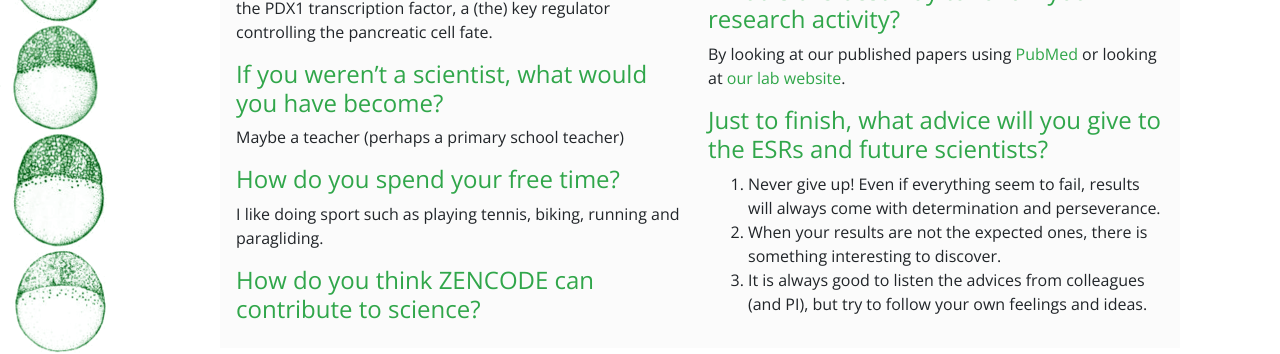
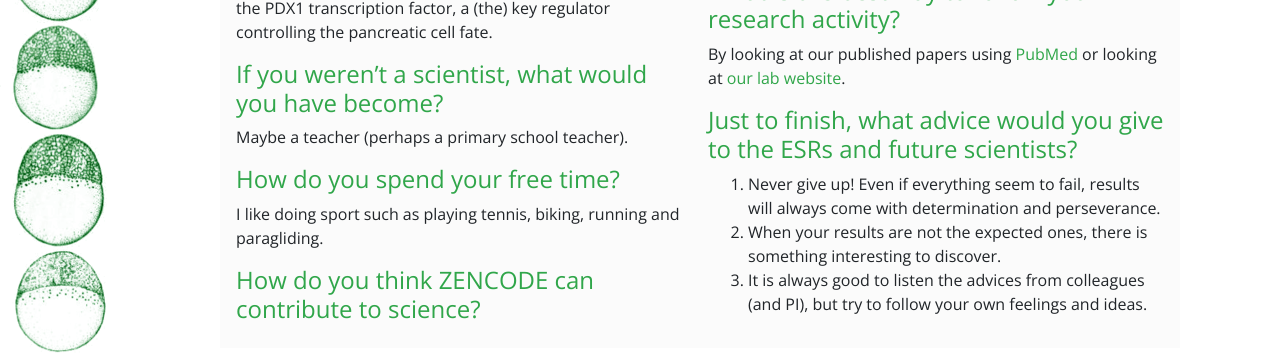
Before and after one commit to zencode-itn/zencode-itn.github.io, a Jekyll site: the page built from _getting_to_know/2018-02-09-bernard.md, in a window 1280 px wide. Shown: the part 1238-1592 px from the top of the page. Built offline with Jekyll 4.4.1, drawn with Linux system fonts in a browser that asks for light colours; nearby versions of some CDN libraries; a script that is not in the unit is left out; comment, search, counter and statistics services are not loaded.

```diff
--- a/_getting_to_know/2018-02-09-bernard.md
+++ b/_getting_to_know/2018-02-09-bernard.md
@@ -16,7 +16,7 @@ I am studying the factors involved in pancreas development and trying to underst
 #### Which part of your work are you most proud of?
 I am proud of several studies and publications but one of the best studies is perhaps the cloning and characterization of the PDX1 transcription factor, a (the) key regulator controlling the pancreatic cell fate.
 #### If you weren't a scientist, what would you have become?
-Maybe a teacher (perhaps a primary school teacher)
+Maybe a teacher (perhaps a primary school teacher).
 #### How do you spend your free time?
 I like doing sport such as playing tennis, biking, running and paragliding.
 
@@ -31,7 +31,7 @@ Personally, the challenges are (were) mostly on the practical aspects:
 
 #### What is the best way to follow your research activity?
 By looking at our published papers using [PubMed](https://www.ncbi.nlm.nih.gov/pubmed/?term=Peers%2C%20Bernard%5BFull%20Author%20Name%5D) or looking at [our lab website](http://www.giga.uliege.be/cms/c_25784/en/zebrafish-development-and-disease-models-laboratory-home).
-#### Just to finish, what advice will you give to the ESRs and future scientists?
+#### Just to finish, what advice would you give to the ESRs and future scientists?
 1.  Never give up! Even if everything seem to fail, results will always come with determination and perseverance.
 2.  When your results are not the expected ones, there is something interesting to discover.
 3.  It is always good to listen the advices from colleagues (and PI), but try to follow your own feelings and ideas.
```
Also changed, not shown: _getting_to_know/2018-02-21-fiona.md (added, +34 -0 lines), _getting_to_know/2018-02-09-carsten.md (renamed from _getting_to_know/2018-02-08-carsten.md), library/images/group_leaders/fiona.jpg (added).
